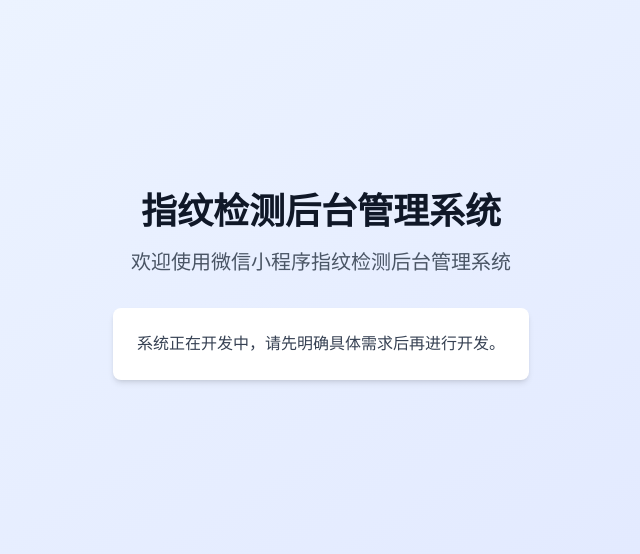
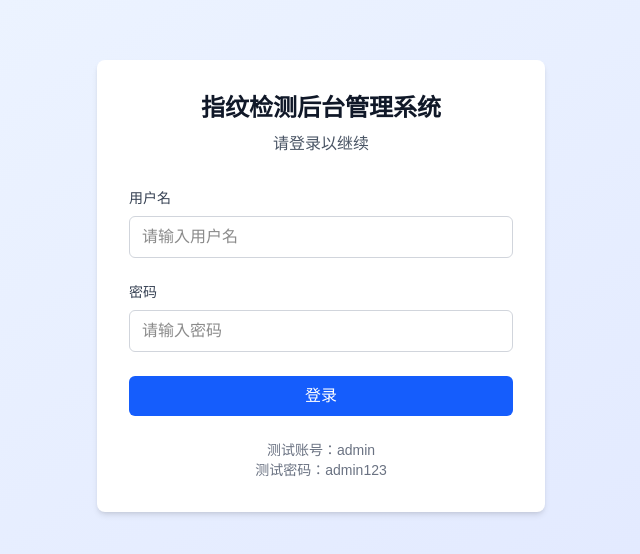
Before and after one commit to zhouyuChina/finger-detect-backend, a Next.js app: page / in a window 1280 px wide. Shown: the part 114-668 px from the top of the page, without its empty margins (319-959 px from the left). Built offline with nearby package versions, Linux system fonts and the light colour scheme.

Commit message:
添加登录页面，支持用户名密码登录

```diff
--- a/src/app/page.js
+++ b/src/app/page.js
@@ -1,21 +1,81 @@
-import Link from "next/link";
+'use client'
+import { useState } from 'react'
 
 export default function Home() {
+  const [username, setUsername] = useState('')
+  const [password, setPassword] = useState('')
+  const [loading, setLoading] = useState(false)
+
+  const handleLogin = async (e) => {
+    e.preventDefault()
+    setLoading(true)
+
+    // 简单的登录验证（实际项目中应该调用后端 API）
+    if (username === 'admin' && password === 'admin123') {
+      alert('登录成功！')
+      // 这里可以跳转到管理后台
+    } else {
+      alert('用户名或密码错误！')
+    }
+
+    setLoading(false)
+  }
+
   return (
     <div className="min-h-screen flex items-center justify-center bg-gradient-to-br from-blue-50 to-indigo-100">
-      <div className="text-center">
-        <h1 className="text-4xl font-bold text-gray-900 mb-4">
-          指纹检测后台管理系统
-        </h1>
-        <p className="text-xl text-gray-600 mb-8">
-          欢迎使用微信小程序指纹检测后台管理系统
-        </p>
-        <div className="bg-white rounded-lg shadow-md p-6 max-w-md mx-auto">
-          <p className="text-gray-700">
-            系统正在开发中，请先明确具体需求后再进行开发。
-          </p>
+      <div className="bg-white rounded-lg shadow-md p-8 w-full max-w-md">
+        <div className="text-center mb-8">
+          <h1 className="text-2xl font-bold text-gray-900 mb-2">
+            指纹检测后台管理系统
+          </h1>
+          <p className="text-gray-600">请登录以继续</p>
+        </div>
+
+        <form onSubmit={handleLogin} className="space-y-6">
+          <div>
+            <label htmlFor="username" className="block text-sm font-medium text-gray-700 mb-2">
+              用户名
+            </label>
+            <input
+              id="username"
+              type="text"
+              value={username}
+              onChange={(e) => setUsername(e.target.value)}
+              className="w-full px-3 py-2 border border-gray-300 rounded-md focus:outline-none focus:ring-2 focus:ring-blue-500 focus:border-transparent"
+              placeholder="请输入用户名"
+              required
+            />
+          </div>
+
+          <div>
+            <label htmlFor="password" className="block text-sm font-medium text-gray-700 mb-2">
+              密码
+            </label>
+            <input
+              id="password"
+              type="password"
+              value={password}
+              onChange={(e) => setPassword(e.target.value)}
+              className="w-full px-3 py-2 border border-gray-300 rounded-md focus:outline-none focus:ring-2 focus:ring-blue-500 focus:border-transparent"
+              placeholder="请输入密码"
+              required
+            />
+          </div>
+
+          <button
+            type="submit"
+            disabled={loading}
+            className="w-full bg-blue-600 text-white py-2 px-4 rounded-md hover:bg-blue-700 focus:outline-none focus:ring-2 focus:ring-blue-500 focus:ring-offset-2 disabled:opacity-50 disabled:cursor-not-allowed"
+          >
+            {loading ? '登录中...' : '登录'}
+          </button>
+        </form>
+
+        <div className="mt-6 text-center text-sm text-gray-500">
+          <p>测试账号：admin</p>
+          <p>测试密码：admin123</p>
         </div>
       </div>
     </div>
-  );
+  )
 }
```
